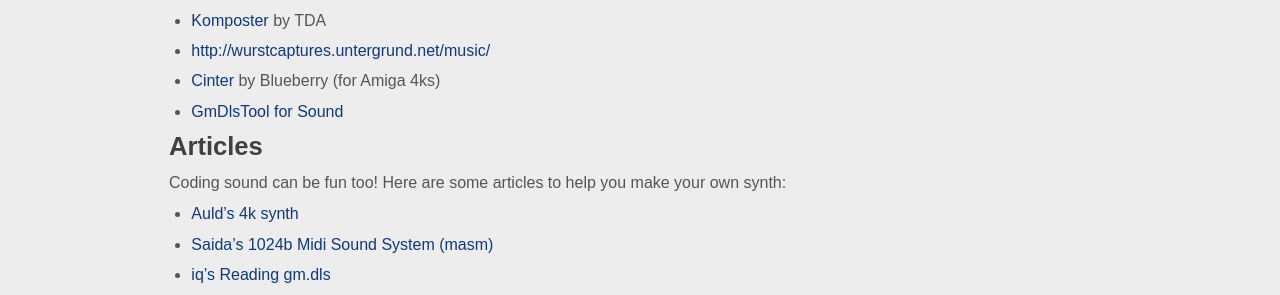
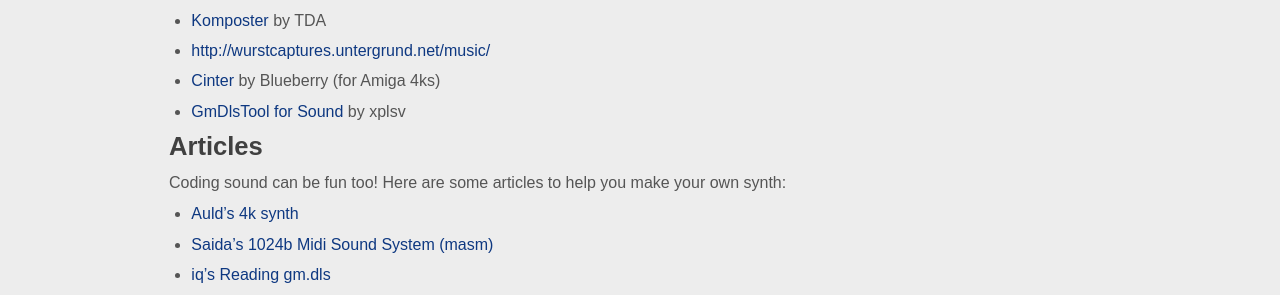
Before and after one commit to in4k/in4k.github.io, a Jekyll site: the page built from wiki/sound.markdown, in a window 1280 px wide. Shown: the part 247-542 px from the top of the page. Built offline with Jekyll 4.4.1, drawn with Linux system fonts in a browser that asks for light colours; some web fonts are replaced.

Commit message:
Update sound.markdown

```diff
--- a/wiki/sound.markdown
+++ b/wiki/sound.markdown
@@ -14,7 +14,7 @@
 * [Komposter](http://komposter.haxor.fi/) by TDA
 * [http://wurstcaptures.untergrund.net/music/](http://wurstcaptures.untergrund.net/music/)
 * [Cinter](https://bitbucket.org/askeksa/cinter) by Blueberry (for Amiga 4ks)
-* [GmDlsTool for Sound](http://www.pouet.net/prod.php?which=30541)
+* [GmDlsTool for Sound](http://www.pouet.net/prod.php?which=30541) by xplsv
 
 # Articles
 
```
